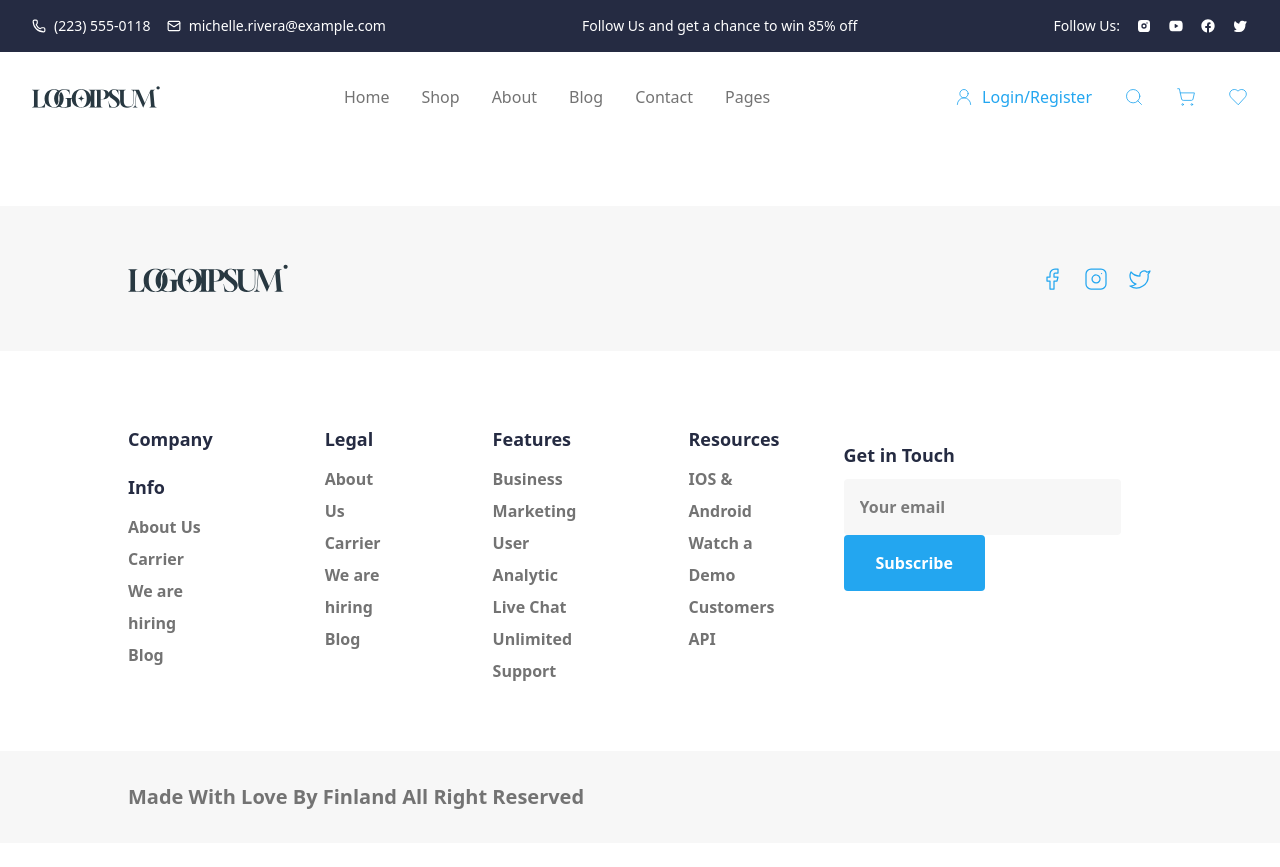
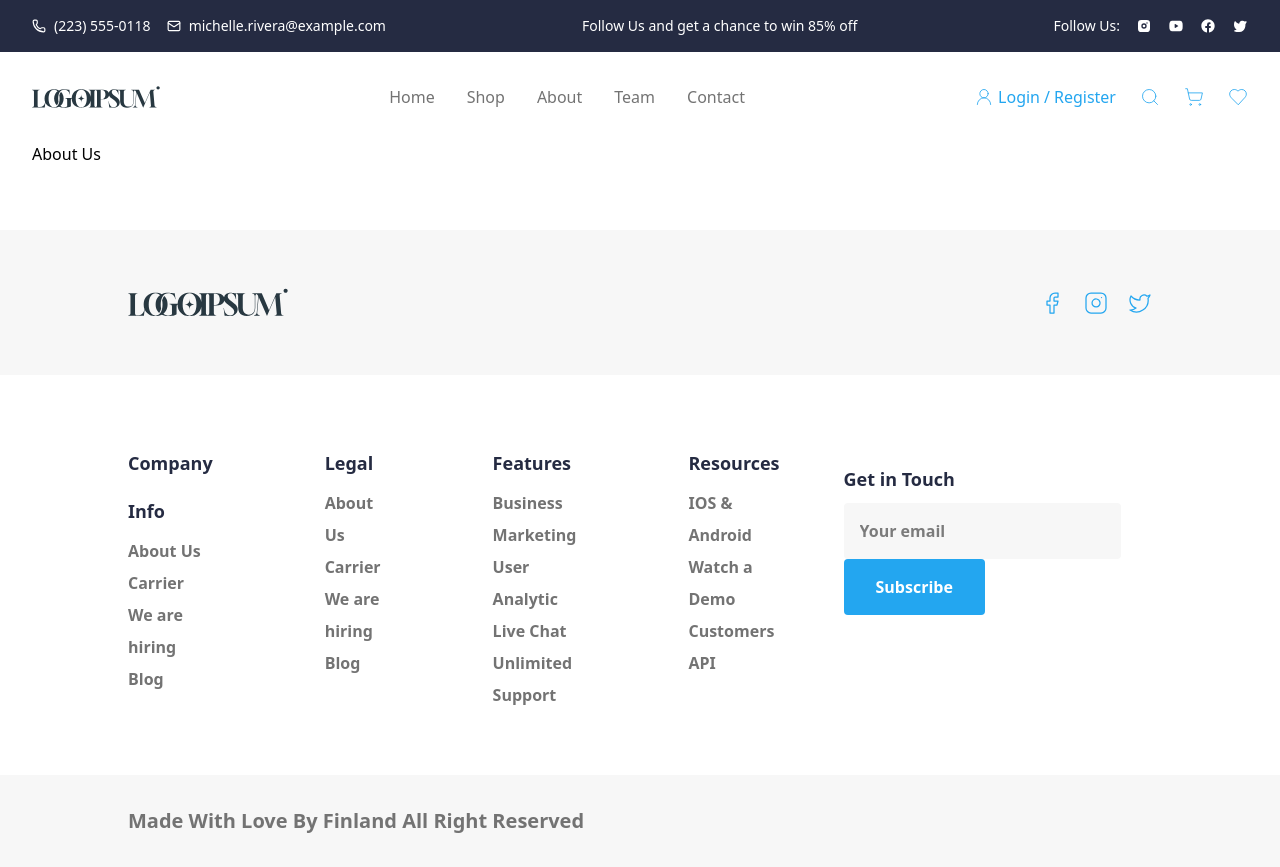
Before and after one commit to EceYaman/Flowmerce-ecommerce, a React (Vite) app: page /about in a window 1280 px wide. Before the commit the page ends 843 px from the top, so only its background shows below. Built offline with nearby package versions, Linux system fonts and the light colour scheme.

Commit message:
pages and links updated

```diff
--- a/data.js
+++ b/data.js
@@ -1,19 +1,12 @@
 export const data = {
     header:{
         logo: '/logo.svg',
-        hiddenMenu: [
-          { text: 'Home', link: "/" },
-          { text: 'Product', link: "/product" },
-          { text: 'Pricing', link: "/pricing" },
-          { text: 'Contact', link: "/contact" },
-        ],
         menu:[
           { text: 'Home', link: "/" },
           { text: 'Shop', link: "/shop" },
           { text: 'About', link: "/about" },
-          { text: 'Blog', link: "/blog" },
+          { text: 'Team', link: "/team" },
           { text: 'Contact', link: "/contact" },
-          { text: 'Pages', link: "/pages" },
         ]
     },
 
--- a/src/App.jsx
+++ b/src/App.jsx
@@ -6,6 +6,12 @@ import { PageContent } from './layout/PageContent'
 import { HomePage } from './pages/HomePage'
 import { ShopPage } from './pages/ShopPage'
 import { ProductDetailPage } from './pages/ProductDetailPage'
+import { AboutUsPage } from './pages/AboutUsPage'
+import { TeamPage } from './pages/TeamPage'
+import { ContactPage } from './pages/ContactPage'
+import { ShoppingCartPage } from './pages/ShoppingCart'
+import { LoginPage } from './pages/LoginPage'
+import { SignUpPage } from './pages/SignUpPage'
 
 function App() {
   return (
@@ -16,6 +22,12 @@ function App() {
         <Route exact path="/" component={HomePage} />
         <Route path="/shop" component={ShopPage} />
         <Route path="/product/:id" component={ProductDetailPage} />
+        <Route path="/about" component={AboutUsPage} />
+        <Route path="/team" component={TeamPage} />
+        <Route path="/contact" component={ContactPage} />
+        <Route path="/shoppingcart" component={ShoppingCartPage} />
+        <Route path="/login" component={LoginPage} />
+        <Route path="/signup" component={SignUpPage} />
         </Switch>
       </PageContent>
       <Footer />
--- a/src/layout/Header.jsx
+++ b/src/layout/Header.jsx
@@ -49,22 +49,24 @@ export function Header() {
             ))}
         </nav>
 
-        <nav className="flex gap-x-8">
-            <div className='flex items-center gap-x-2'>
-            <User2Icon className="cursor-pointer stroke-1 stroke-primary md:w-5" />
-            <Link to="/login" className='hidden md:block md:text-base md:text-primary md:font-medium'>Login/Register</Link>
+        <nav className="flex gap-x-6">
+            <div className='flex items-center gap-x-1'>
+              <Link to="/signup"><User2Icon className="cursor-pointer stroke-1 stroke-primary md:w-5" /></Link>
+              <Link to="/login" className='hidden md:block md:text-base md:text-primary md:font-medium'>Login</Link>
+              <span className='hidden md:block md:text-base md:text-primary md:font-medium'>/</span>
+              <Link to="/signup" className='hidden md:block md:text-base md:text-primary md:font-medium'>Register</Link>
             </div>
             <SearchIcon className="cursor-pointer stroke-1 stroke-primary md:w-5" />
-            <ShoppingCartIcon className="cursor-pointer stroke-1 stroke-primary md:w-5" />
+            <Link to="/shoppingcart"><ShoppingCartIcon className="cursor-pointer stroke-1 stroke-primary md:w-5" /></Link>
+            <Link to="/favorites"><Heart className="cursor-pointer stroke-1 stroke-primary md:w-5" /></Link>
             <MenuIcon className="cursor-pointer md:hidden stroke-1 stroke-primary md:w-5" onClick={handleMenuToggle} />
-            <Heart className="hidden md:block md:cursor-pointer stroke-1 stroke-primary md:w-5" />
         </nav>
         </div>
       </div>
 
       <div className={`md:hidden ${isMenuOpen ? 'block' : 'hidden'}`}>
             <nav className="flex flex-col gap-y-5 my-12 text-xl font-semibold text-center text-gray-text">
-            {data.header.hiddenMenu.map((item, index) => (
+            {data.header.menu.map((item, index) => (
               <Link key={index} to={item.link}>{item.text}</Link>
             ))}
           </nav>
--- /dev/null
+++ b/src/pages/AboutUsPage.jsx
@@ -0,0 +1,7 @@
+export function AboutUsPage() {
+    return(
+        <div className="px-8">
+            About Us
+        </div>
+    )
+}
--- /dev/null
+++ b/src/pages/ContactPage.jsx
@@ -0,0 +1,7 @@
+export function ContactPage() {
+    return(
+        <div className="px-8">
+            Contact
+        </div>
+    )
+}
--- /dev/null
+++ b/src/pages/LoginPage.jsx
@@ -0,0 +1,7 @@
+export function LoginPage() {
+    return(
+        <div className="px-8">
+            Login
+        </div>
+    )
+}
--- /dev/null
+++ b/src/pages/ShoppingCart.jsx
@@ -0,0 +1,7 @@
+export function ShoppingCartPage() {
+    return(
+        <div className="px-8">
+            Shopping Cart
+        </div>
+    )
+}
--- /dev/null
+++ b/src/pages/SignUpPage.jsx
@@ -0,0 +1,7 @@
+export function SignUpPage() {
+    return(
+        <div className="px-8">
+            Sign Up
+        </div>
+    )
+}
--- /dev/null
+++ b/src/pages/TeamPage.jsx
@@ -0,0 +1,7 @@
+export function TeamPage() {
+    return(
+        <div className="px-8">
+            Team
+        </div>
+    )
+}
```
